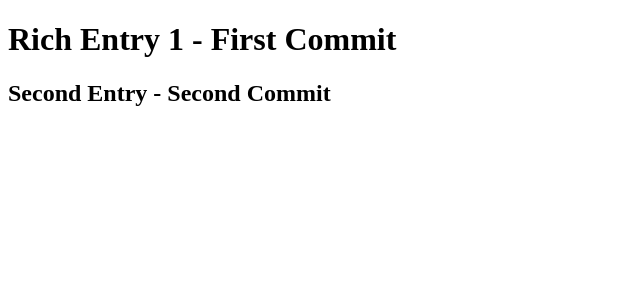
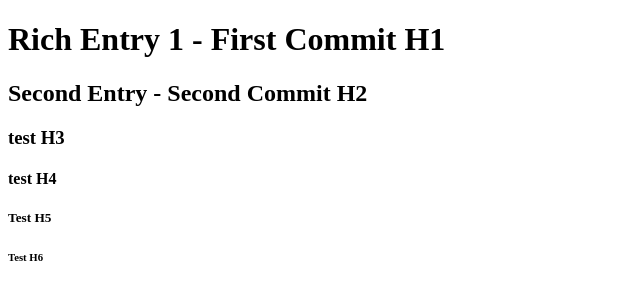
Before and after one commit to BreakfastSandwich/improved-lamp, a plain HTML site: page Index.html in a window 1280 px wide. Shown: the whole page, without its empty margins (0-640 px from the left). Drawn offline with Linux system fonts and the light colour scheme.

Commit message:
Third Commit

```diff
--- a/Index.html
+++ b/Index.html
@@ -6,7 +6,11 @@
     <title>Document</title>
 </head>
 <body>
-   <h1>Rich Entry 1 - First Commit</h1>
-   <h2>Second Entry - Second Commit</h2>
+   <h1>Rich Entry 1 - First Commit H1</h1>
+   <h2>Second Entry - Second Commit H2</h2>
+   <h3>test H3</h3>
+   <h4>test H4</h4>
+   <h5>Test H5</h5>
+   <h6>Test H6</h6>
 </body>
 </html>
```
